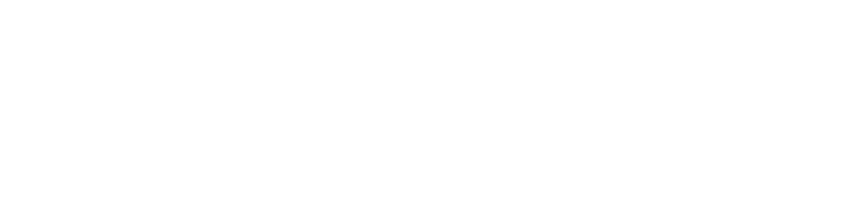
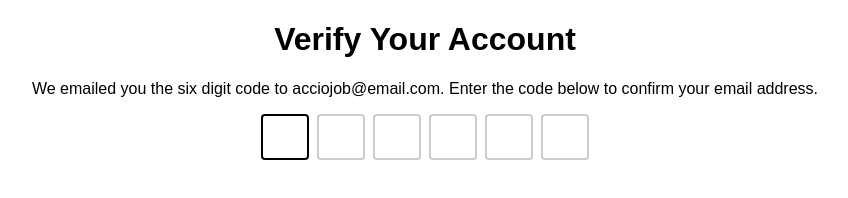
Before and after one commit to acciojob/OTP-Pintu95045, a website: page main.html in a window 1280 px wide. Shown: the whole page, without its empty margins (215-1063 px from the left). Drawn offline with Linux system fonts and the light colour scheme.

Commit message:
created a submission

```diff
--- a/main.html
+++ b/main.html
@@ -1,16 +1,22 @@
 <!DOCTYPE html>
-
 <html>
-
 <head>
-	<link rel="stylesheet" href="styles.css">
+    <link rel="stylesheet" href="styles.css">
 </head>
-
 <body>
-	<!-- the entire body must be written by student -->
-    <script type="text/javascript" src="./script.js">
-</script>
-
+    <!-- the entire body must be written by student -->
+    <script type="text/javascript" src="./script.js"></script>
+    <div class="main-container">
+        <h1 id="verification_heading">Verify Your Account</h1>
+        <p id="verification_subtext">We emailed you the six digit code to acciojob@email.com. Enter the code below to confirm your email address.</p>
+        <div class="code-container">
+            <input type="text" class="code" maxlength="1" id="otp1" autofocus>
+            <input type="text" class="code" maxlength="1" id="otp2">
+            <input type="text" class="code" maxlength="1" id="otp3">
+            <input type="text" class="code" maxlength="1" id="otp4">
+            <input type="text" class="code" maxlength="1" id="otp5">
+            <input type="text" class="code" maxlength="1" id="otp6">
+        </div>
+    </div>
 </body>
-
 </html>
--- a/script.js
+++ b/script.js
@@ -1 +1,31 @@
 //your JS code here. If required.
+// Wait for the entire HTML document to be loaded before running the script
+document.addEventListener('DOMContentLoaded', () => {
+    // Select all input elements with the class 'code'
+    const inputs = document.querySelectorAll('.code');
+
+    // Loop through each input field
+    inputs.forEach((input, index) => {
+        // When the user types into this input field
+        input.addEventListener('input', () => {
+            // Check if the input field contains exactly one character
+            // and it is not the last input field
+            if (input.value.length === 1 && index < inputs.length - 1) {
+                // Move focus to the next input field
+                inputs[index + 1].focus();
+            }
+        });
+
+        // When a key is pressed while this input field is focused
+        input.addEventListener('keydown', (event) => {
+            // Check if the pressed key is 'Backspace'
+            if (event.key === 'Backspace') {
+                // If this input field is empty and it is not the first input field
+                if (input.value.length === 0 && index > 0) {
+                    // Move focus to the previous input field
+                    inputs[index - 1].focus();
+                }
+            }
+        });
+    });
+});
--- a/styles.css
+++ b/styles.css
@@ -1 +1,33 @@
-/*  your css code here. If applicable */
+body, html {
+    height: 100%;
+    margin: 0;
+    display: flex;
+    justify-content: center;
+    font-family: Arial, sans-serif; /* Optional: better font for readability */
+}
+
+.main-container {
+    text-align: center; /* Center the text within the container */
+}
+
+.code-container {
+    display: flex;
+    gap: 8px;
+    justify-content: center; /* Center the .code elements horizontally */
+    align-items: center; /* Ensure .code elements are vertically centered */
+}
+
+.code {
+    width: 40px;
+    height: 40px;
+    text-align: center;
+    line-height: 40px;
+    font-size: 18px;
+    border: 2px solid #ccc;
+    border-radius: 4px;
+}
+
+.code:focus {
+    border-color:black;
+    outline: none;
+}
```
